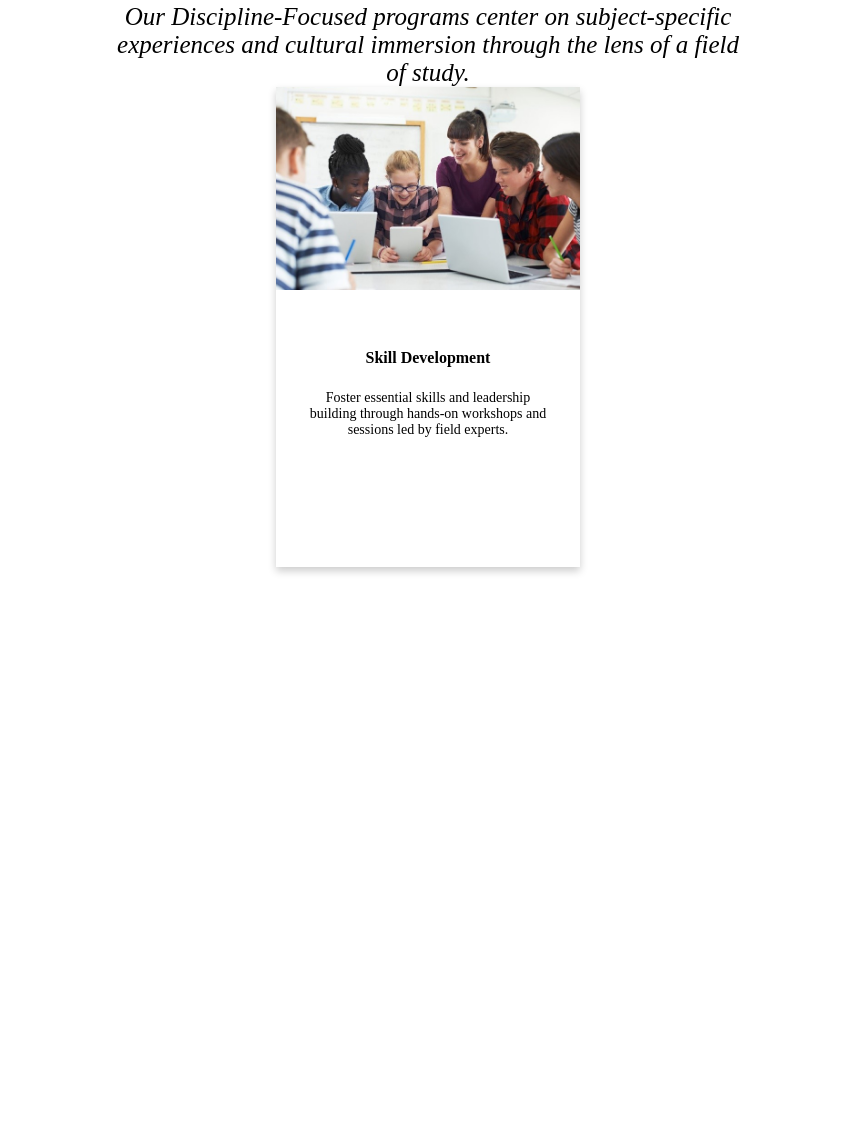
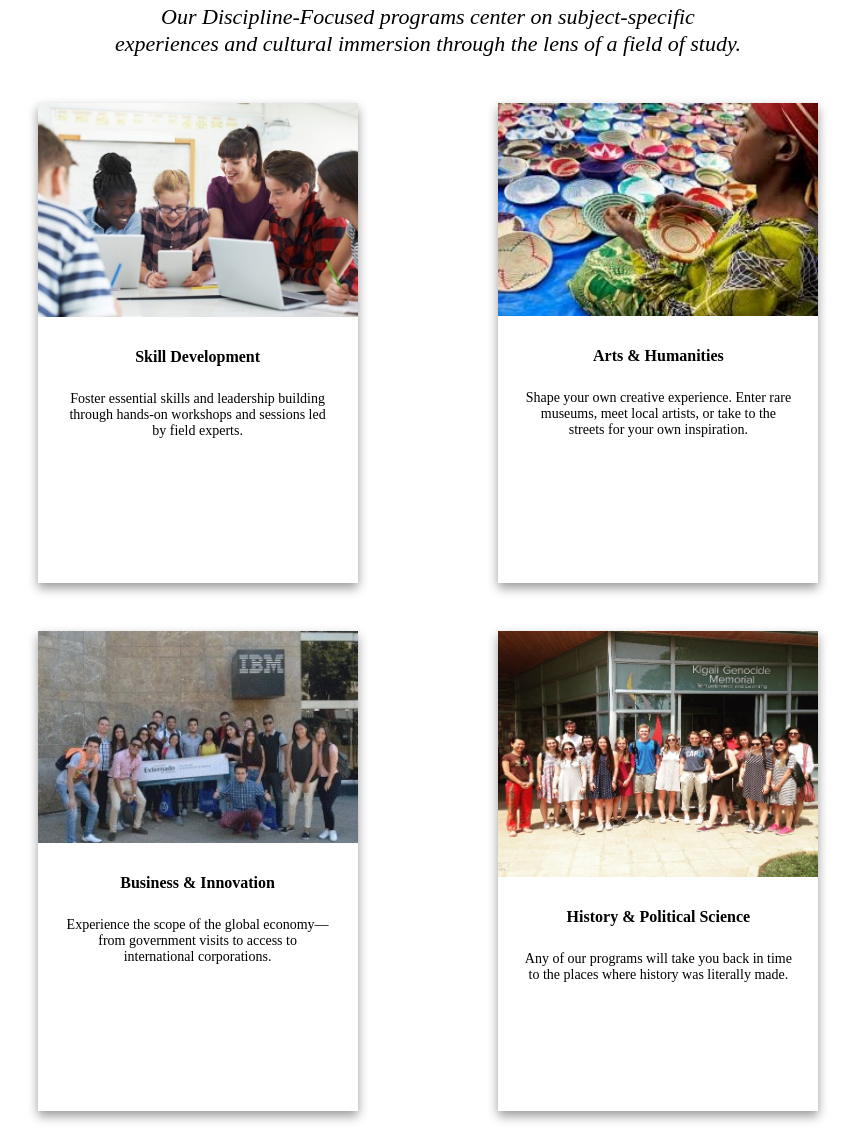
Before and after one commit to nifredy/wander-tours-and-safari, a website: page study tour.html in a window 1280 px wide. Shown: the part 153-1288 px from the top of the page, without its empty margins (212-1067 px from the left). Before the commit the page ends 800 px from the top, so only its background shows below. Drawn offline with Linux system fonts and the light colour scheme.

Commit message:
last check today

```diff
--- a/css/style.css
+++ b/css/style.css
@@ -638,6 +638,12 @@ p .book {
 .tour-html {
   background: white;
 }
+.cards-container {
+  width: 72%;
+  margin: 0 auto;
+  display: flex;
+  flex-wrap: wrap;
+}
 .study-tour {
   background: white;
 }
@@ -688,34 +694,45 @@ p .book {
 .tour-title {
   width: 50%;
   margin: 0 auto;
+  margin-bottom: 1em;
+  line-height: 27px;
   font-family: "Times New Roman";
-  font-weight: 300;
-  font-size: 25px;
+  font-weight: 100;
+  font-size: 22px;
   font-style: italic;
   text-align: center;
 }
 
 .card {
   position: relative;
-  width: 38vh;
+  width: 40vh;
   margin: 0 auto;
-  box-shadow: 0 4px 8px 0 rgba(0, 0, 0, 0.2);
-  transition: 0.3s;
-
+  margin-bottom: 1.5em;
+  margin-top: 1.5em;
+  box-shadow: 0 5px 10px 0 rgba(0, 0, 0, 0.4);
+  transform: scale(1);
   height: 60vh;
+  cursor: pointer;
+  transition: 0.2s;
 }
 
 .card:hover {
-  box-shadow: 0 8px 16px 0 rgba(0, 0, 0, 0.2);
+  box-shadow: 0 10px 15px 0 rgba(0, 0, 0, 0.2);
+  transform: scale(1.01);
 }
 
-.container {
+.cont {
+  width: 85%;
+  margin: 0 auto;
   text-align: center;
+  cursor: pointer;
 }
-.container h4 {
-  line-height: 4em;
+.program-title {
+  margin-top: 1em;
+  line-height: 2.5em;
 }
-.container p {
+.program-summ{
+  margin-top: 1em;
   font-size: 14px;
 }
 
@@ -1139,6 +1156,7 @@ p .book {
     top: 0;
   }
   .sticky nav {
+    width: 100%;
     padding-bottom: 25px;
     padding-top: 15px;
     border-bottom-left-radius: 10px;
@@ -1236,8 +1254,8 @@ p .book {
     border-bottom-left-radius: 30px;
   }
 
-
   .contact-information {
+    margin-left: 20px;
     margin-bottom: 2em;
     justify-content: center;
   }
@@ -1250,7 +1268,6 @@ p .book {
   }
   .contact-form {
     margin-left: 3em;
-
   }
 
   .contact-container,
@@ -1373,6 +1390,5 @@ p .book {
   }
   .contact-form {
     margin-left: 1em;
-
   }
 }
--- a/study tour.html
+++ b/study tour.html
@@ -5,7 +5,7 @@
     <meta name="viewport" content="width=device-width, initial-scale=1.0" />
     <link rel="stylesheet" href="css/style.css" />
     <link rel="stylesheet" href="fonts.css" />
-    <title>About us</title>
+    <title>study-tour</title>
   </head>
   <body>
     <header class="sticky border">
@@ -137,7 +137,7 @@
     <!--====================study-tour*=================-->
 
     <nav class="study-tour">
-      <div class="sticky tour-container">
+      <div class="tour-container">
         <div class="tour">
           <h3 class="active-part">
             <a href="#">Discipline-Focused programs</a>
@@ -157,14 +157,58 @@
         and cultural immersion through the lens of a field of study.
       </h3>
 
-      <div class="card">
-        <img src="./img/skills dev.jpg" alt="Avatar" style="width: 100%" />
-        <div class="container">
-          <h4><b>Skill Development</b></h4>
-          <p>
-            Foster essential skills and leadership building through hands-on
-            workshops and sessions led by field experts.
-          </p>
+      <div class="cards-container">
+        <div class="card">
+          <img src="./img/skills dev.jpg" alt="Avatar" style="width: 100%" />
+          <div class="cont">
+            <h4 class="program-title"><b>Skill Development</b></h4>
+            <p class="program-summ">
+              Foster essential skills and leadership building through hands-on
+              workshops and sessions led by field experts.
+            </p>
+          </div>
+        </div>
+        <div class="card">
+          <img
+            src="./img/arts&humanities.jpg"
+            alt="Avatar"
+            style="width: 100%"
+          />
+          <div class="cont">
+            <h4 class="program-title"><b>Arts & Humanities</b></h4>
+            <p class="program-summ">
+              Shape your own creative experience. Enter rare museums, meet local
+              artists, or take to the streets for your own inspiration.
+            </p>
+          </div>
+        </div>
+        <div class="card">
+          <img
+            src="./img/business&innovation.jpg"
+            alt="Avatar"
+            style="width: 100%"
+          />
+          <div class="cont">
+            <h4 class="program-title"><b>Business & Innovation</b></h4>
+            <p class="program-summ">
+              Experience the scope of the global economy— from government visits
+              to access to international corporations.
+            </p>
+          </div>
+        </div>
+        <div class="card">
+          <img
+            src="./img/history&political.jpg"
+            alt="Avatar"
+            style="width: 100%"
+          />
+          <div class="cont">
+            <h4 class="program-title"><b>History & Political Science</b></h4>
+            <p class="program-summ">
+              Any of our programs will take you back in time to the places where
+              history was literally made.
+            </p>
+          </div>
         </div>
       </div>
     </section>
```
Also changed, not shown: index.html (+16 -0 lines), interculture.html (+24 -0 lines), img/arts&humanities.jpg (added), img/business&innovation.jpg (added), img/history&political.jpg (added), img/interculture studies.jpg (added), img/logos/MINEDUC.png (added), img/logos/african leadership university.png (added).
